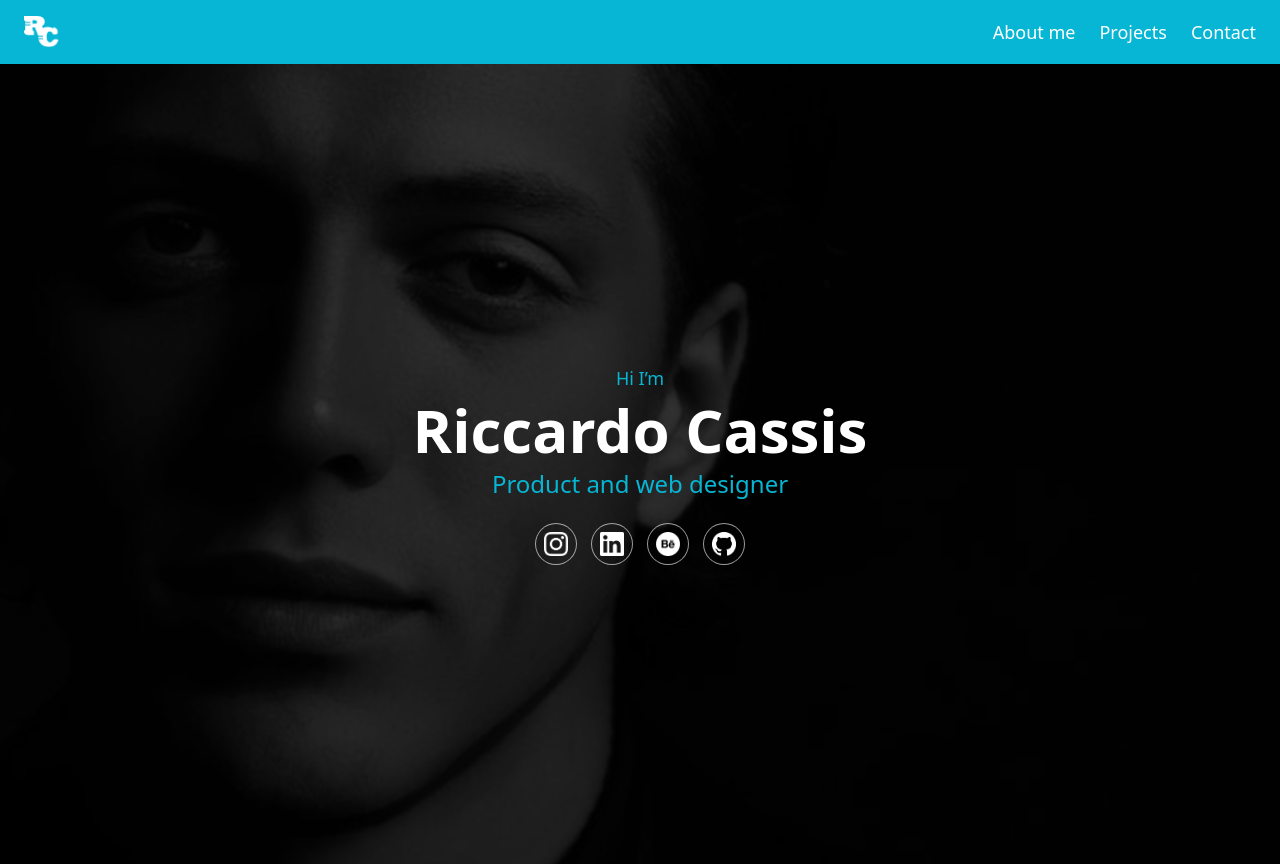
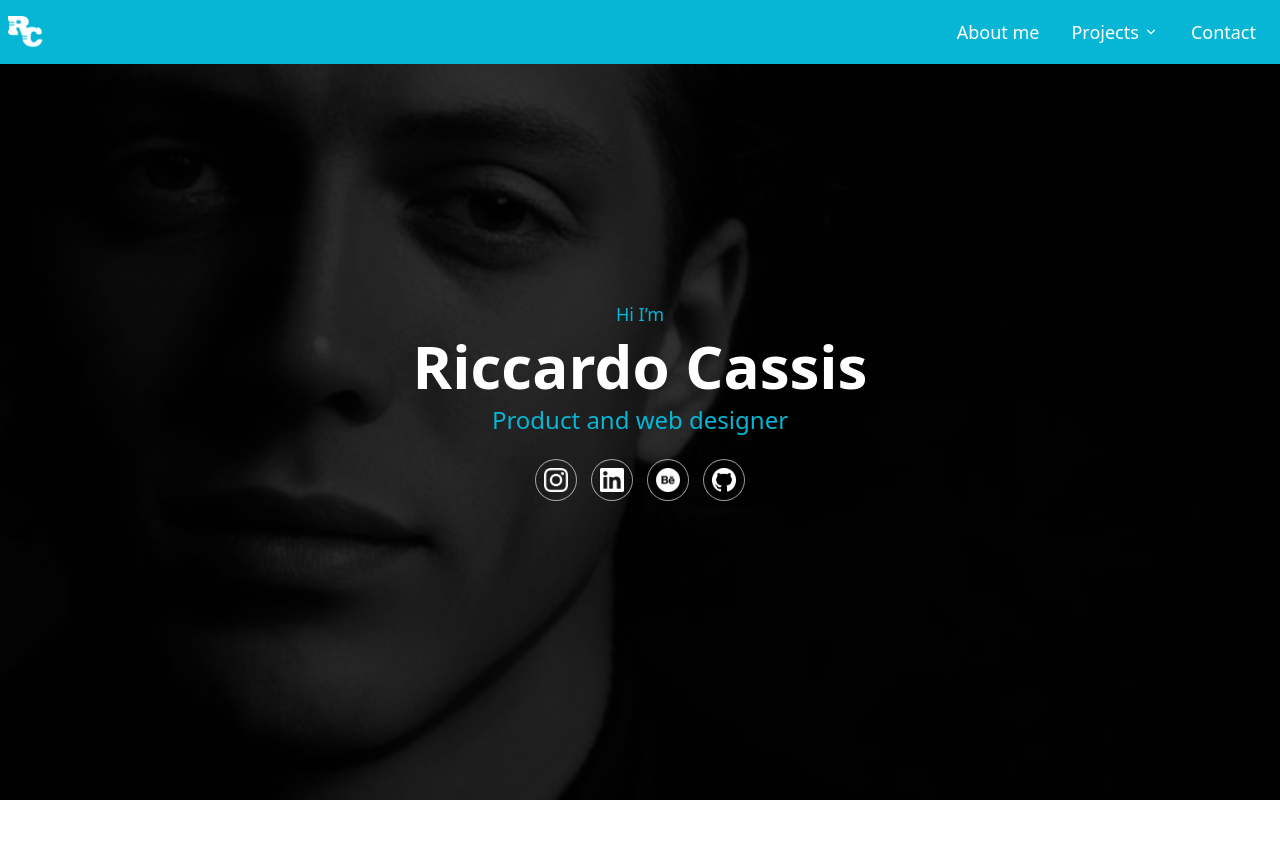
Before and after one commit to Riccardocassis/personal-website-2025, a Vue app: page / in a window 1280 px wide. After the commit the page ends 800 px from the top, so only its background shows below. Built offline with nearby package versions, Linux system fonts and the light colour scheme.

Commit message:
navbar: aggiunto dropdown con click + fix posizione logo

```diff
--- a/src/App.vue
+++ b/src/App.vue
@@ -1,13 +1,11 @@
+<script setup>
+import Navbar from './components/navbar.vue'
+import Hero from './components/hero.vue'
+</script>
+
 <template>
-  <div class="min-h-screen bg-black text-white">
-    <navbar />
-    <hero />
-
+  <div class="bg-black text-white min-h-screen">
+    <Navbar />
+    <Hero />
   </div>
 </template>
-
-<script setup>
-import navbar from './components/navbar.vue'
-import hero from './components/hero.vue'
-
-</script>
--- a/src/components/hero.vue
+++ b/src/components/hero.vue
@@ -10,7 +10,7 @@
       <h1 class="text-5xl md:text-6xl font-bold mt-2">Riccardo Cassis</h1>
       <p class="text-cyan-500 text-xl md:text-2xl mt-2">Product and web designer</p>
 
-      <!-- 👇 Icône subito sotto i testi -->
+
       <socialIcons class="mt-6" />
     </div>
   </div>
--- a/src/components/navbar.vue
+++ b/src/components/navbar.vue
@@ -1,14 +1,75 @@
 <script setup>
+import { ref, onMounted, onBeforeUnmount } from 'vue'
 import logo from '../assets/logo-rc.png'
+
+const open = ref(false)
+
+// chiudi cliccando fuori
+const menuRef = ref(null)
+function onDocClick(e) {
+  if (open.value && menuRef.value && !menuRef.value.contains(e.target)) {
+    open.value = false
+  }
+}
+onMounted(() => document.addEventListener('click', onDocClick))
+onBeforeUnmount(() => document.removeEventListener('click', onDocClick))
 </script>
 
 <template>
-  <nav class="flex justify-between items-center px-6 py-4 bg-cyan-500 text-white">
-    <img :src="logo" alt="Logo RC" class="h-8" />
-    <ul class="flex gap-6 text-lg">
-      <li><a href="#about">About me</a></li>
-      <li><a href="#projects">Projects</a></li>
-      <li><a href="#contact">Contact</a></li>
-    </ul>
+  <!-- Navbar sopra tutto -->
+  <nav class="fixed top-0 left-0 right-0 bg-cyan-500 text-white z-50">
+    <div class="flex justify-between items-center pr-6 py-4 max-w-7xl mx-auto">
+      <!-- logo vicino al bordo sx -->
+      <img :src="logo" alt="Logo RC" class="h-8 ml-2" />
+
+      <!-- Menu -->
+      <ul class="flex items-center gap-8 text-lg">
+        <li>
+          <a href="#about" class="hover:underline underline-offset-4">About me</a>
+        </li>
+
+        <!-- Wrapper con ref per click-outside -->
+        <li class="relative" ref="menuRef">
+          <button
+            @click="open = !open"
+            @keydown.escape="open = false"
+            class="hover:underline underline-offset-4 flex items-center gap-1 focus:outline-none"
+            aria-haspopup="menu"
+            :aria-expanded="open"
+          >
+            Projects
+            <svg :class="open ? 'rotate-180' : ''" class="w-4 h-4 transition-transform" viewBox="0 0 20 20" fill="currentColor">
+              <path fill-rule="evenodd" d="M5.23 7.21a.75.75 0 0 1 1.06.02L10 10.94l3.71-3.71a.75.75 0 1 1 1.06 1.06l-4.24 4.24a.75.75 0 0 1-1.06 0L5.21 8.29a.75.75 0 0 1 .02-1.08z" clip-rule="evenodd"/>
+            </svg>
+          </button>
+
+          <!-- Dropdown: solo a click -->
+          <transition
+            enter-active-class="transition duration-150 ease-out"
+            enter-from-class="opacity-0 translate-y-1"
+            enter-to-class="opacity-100 translate-y-0"
+            leave-active-class="transition duration-100 ease-in"
+            leave-from-class="opacity-100 translate-y-0"
+            leave-to-class="opacity-0 translate-y-1"
+          >
+            <div v-show="open" class="absolute left-0 top-full mt-3 z-[60]">
+              <ul
+                class="min-w-[200px] rounded-2xl border border-white/15 bg-black/30 backdrop-blur-md
+                       text-white shadow-lg overflow-hidden"
+                role="menu"
+              >
+                <li><a href="#web-design"     class="block px-4 py-2 hover:bg-white/10" role="menuitem" @click="open=false">Web design</a></li>
+                <li><a href="#brand-design"   class="block px-4 py-2 hover:bg-white/10" role="menuitem" @click="open=false">Brand Design</a></li>
+                <li><a href="#product-design" class="block px-4 py-2 hover:bg-white/10" role="menuitem" @click="open=false">Product Design</a></li>
+              </ul>
+            </div>
+          </transition>
+        </li>
+
+        <li>
+          <a href="#contact" class="hover:underline underline-offset-4">Contact</a>
+        </li>
+      </ul>
+    </div>
   </nav>
 </template>
```
